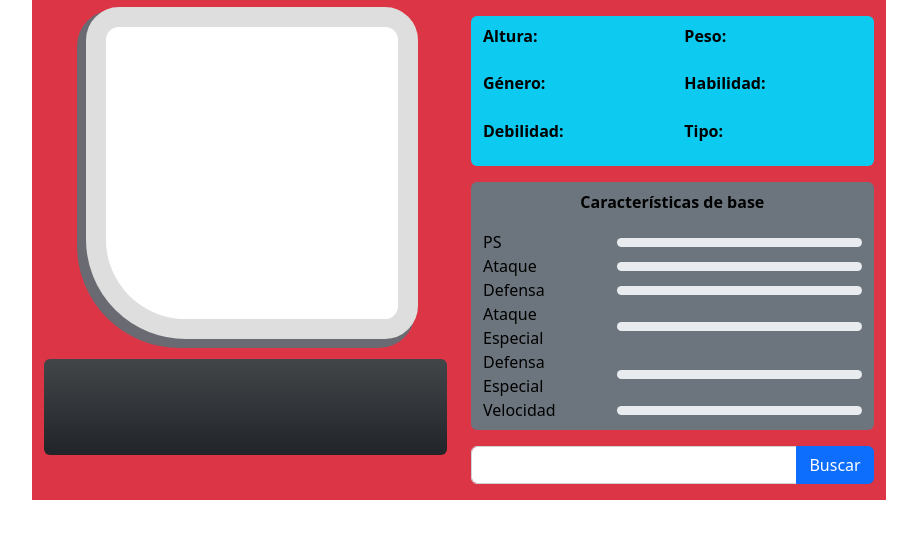
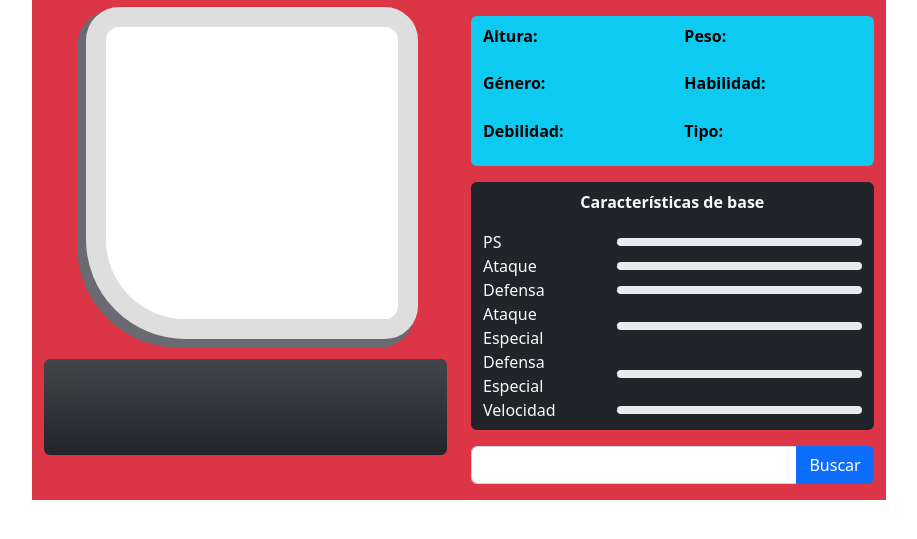
Before and after one commit to gfrodriguez/Launch-X-Latam, a PHP site: the page made by 04 - JS/index.html in a window 1280 px wide. Shown: the top 539 px of the page, without its empty margins (181-1098 px from the left). Run offline with PHP 8.4, Linux system fonts and the light colour scheme.

Commit message:
Ajustanto contrastes
Ajustando contrastes para mejorar puntaje en PageSpeed Insights

```diff
--- a/04 - JS/css/pokedex.css
+++ b/04 - JS/css/pokedex.css
@@ -66,5 +66,5 @@ color: var(--bs-black);
 }
 
 .progress{
-    height: 9px;
+    height: 8px;
 }
--- a/04 - JS/index.html
+++ b/04 - JS/index.html
@@ -67,7 +67,7 @@
                         </div>
                     </div>
 
-                    <div class="container bg-secondary py-2 rounded" style="min-height: 100px">
+                    <div class="container bg-dark text-light py-2 rounded" style="min-height: 100px">
                         <p class="fw-bold text-center">Características de base</p>
                         <div class="row">
                             <div class="col-4"><span class="fw-lighter">PS</span></div>
--- a/04 - JS/js/scripts.js
+++ b/04 - JS/js/scripts.js
@@ -1,6 +1,7 @@
 const buttonPokeSearch = document.getElementById("buttonPokeSearch");
 const alertNull = document.getElementById("alertNull");
 const alertThatPokeDoesNotExist = document.getElementById("alertThatPokeDoesNotExist");
+const progressBar = document.querySelectorAll(".progress-bar");
 const pokeInfo=new Object();
 
 const callPokeAPI = async () => {
@@ -105,6 +106,11 @@ const callPokeAPI = async () => {
                 pokeInfo.stats[i.stat.name] = i.base_stat;
                 j++;
             }
+
+            for (let i of progressBar) {
+                i.classList.add('progress-bar-striped', 'progress-bar-animated');
+             }
+
             console.log(dataPoke);
             console.log(dataPokeEspecies);
             console.log(pokeInfo);
```
